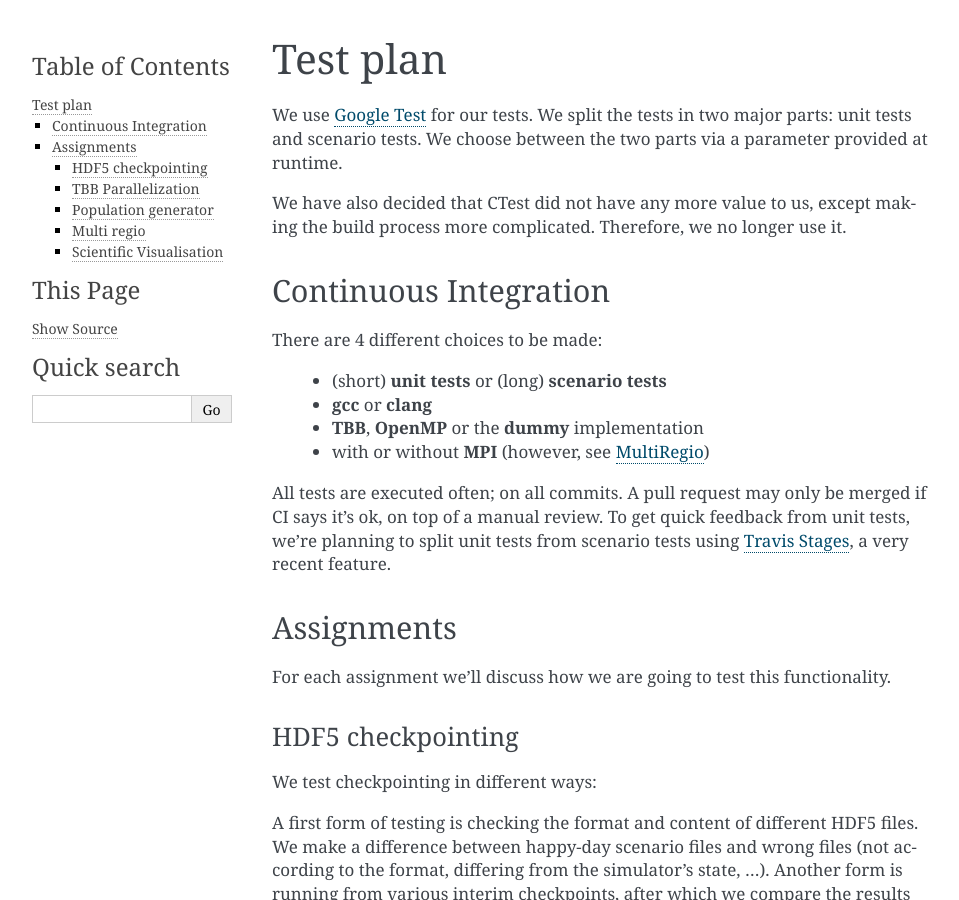
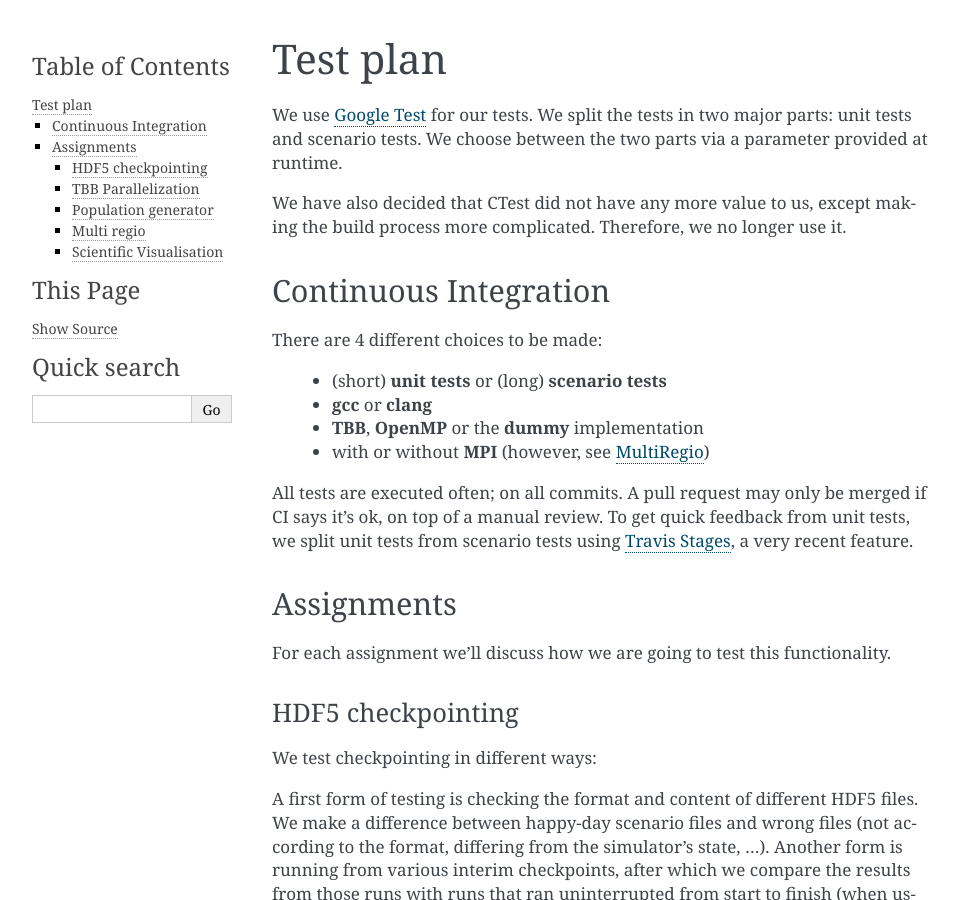
Before and after one commit to Stride-Apollo/Stride-Report, a Sphinx documentation site: the page built from source/testplan.rst, in a window 1280 px wide and 900 px high. Shown: the whole window, without its empty margins (148-1107 px from the left). Built offline with Sphinx 7.4.7, drawn with Linux system fonts in a browser that asks for light colours.

Commit message:
Actually use travis stages

```diff
--- a/source/testplan.rst
+++ b/source/testplan.rst
@@ -18,7 +18,7 @@ There are 4 different choices to be made:
 
   - with or without **MPI** (however, see MultiRegio_)
 
-All tests are executed often; on all commits. A pull request may only be merged if CI says it's ok, on top of a manual review. To get quick feedback from unit tests, we're planning to split unit tests from scenario tests using `Travis Stages <https://docs.travis-ci.com/user/build-stages>`_, a very recent feature.
+All tests are executed often; on all commits. A pull request may only be merged if CI says it's ok, on top of a manual review. To get quick feedback from unit tests, we split unit tests from scenario tests using `Travis Stages <https://docs.travis-ci.com/user/build-stages>`_, a very recent feature.
 
 Assignments
 -----------
```
